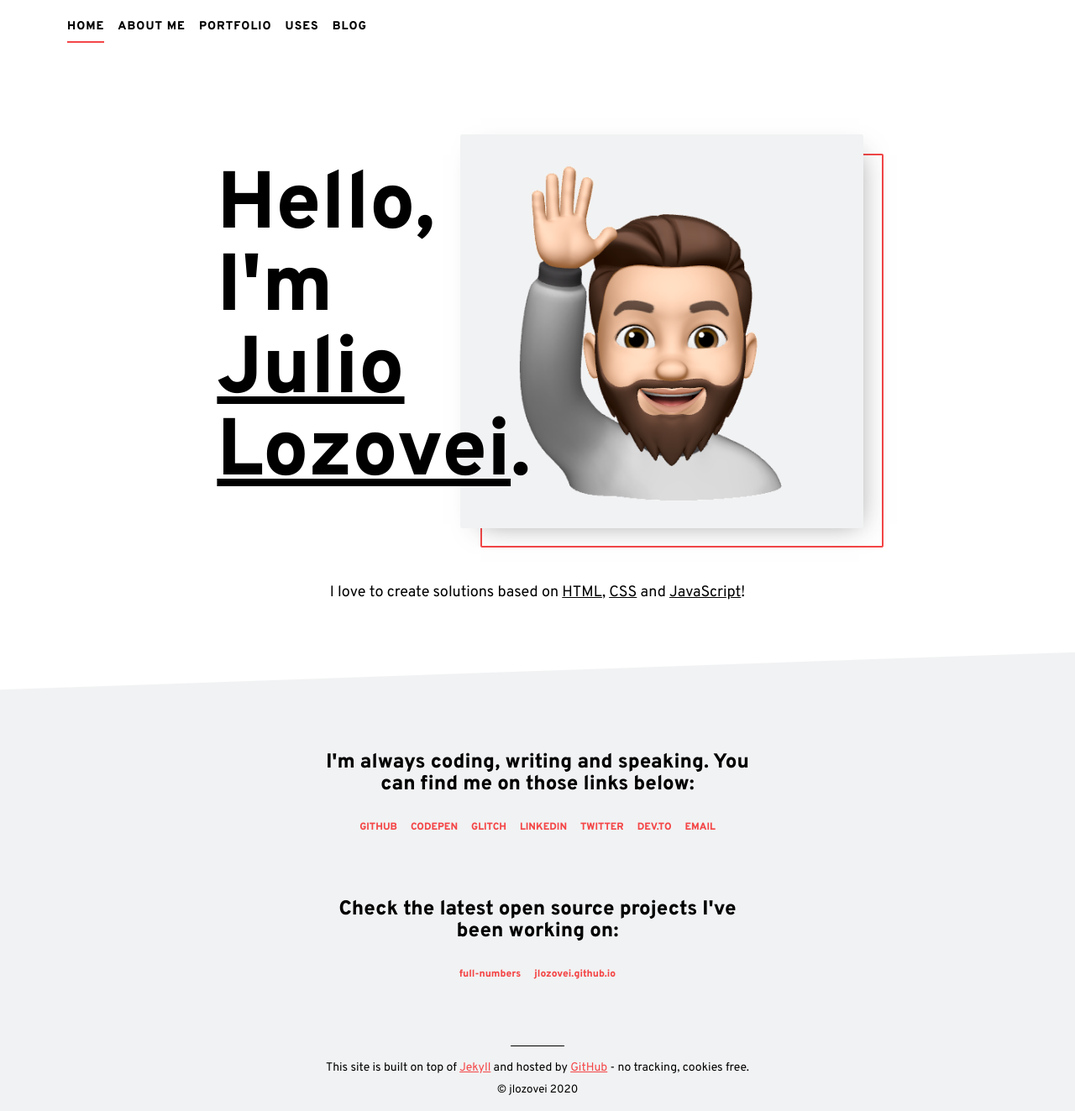
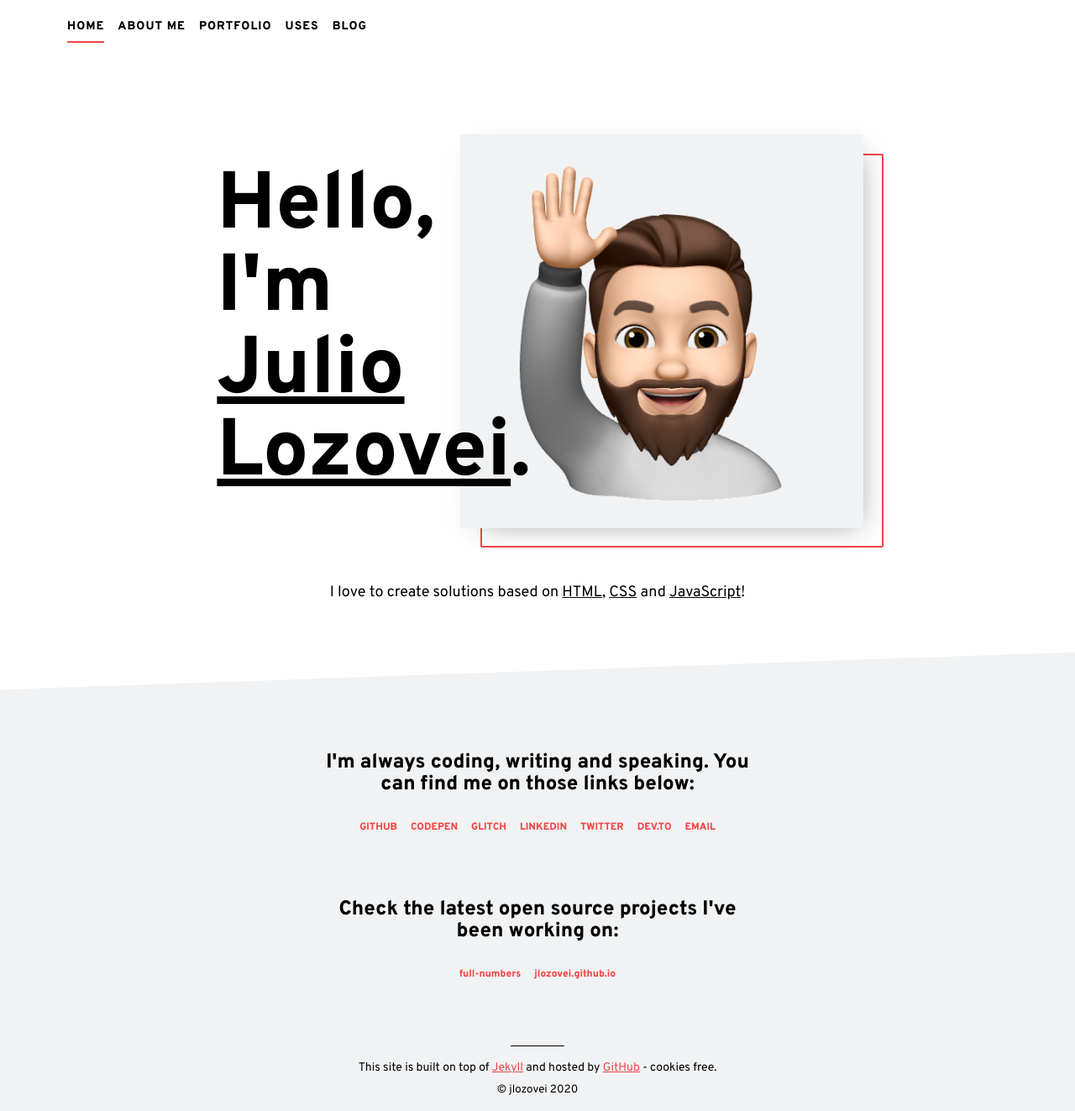
Before and after one commit to jlozovei/me, a Jekyll site: the page built from index.html, in a window 1280 px wide. Shown: the whole page at 84% size. Built offline with Jekyll 4.4.1, drawn with Linux system fonts in a browser that asks for light colours; Markdown is read by kramdown in place of the engine named in the settings.

Commit message:
update footer copy and favicon link

```diff
--- a/_includes/layout/footer.html
+++ b/_includes/layout/footer.html
@@ -1,6 +1,6 @@
 <footer class="footer">
   <div class="container">
-    <p>This site is built on top of <a href="https://jekyllrb.com/" target="_blank" rel="noopener noreferrer">Jekyll</a> and hosted by <a href="https://github.com/jlozovei/me" target="_blank" rel="noopener noreferrer">GitHub</a> - no tracking, cookies free.</p>
+    <p>This site is built on top of <a href="https://jekyllrb.com/" target="_blank" rel="noopener noreferrer">Jekyll</a> and hosted by <a href="https://github.com/jlozovei/me" target="_blank" rel="noopener noreferrer">GitHub</a> - cookies free.</p>
     <small>&copy; jlozovei {{ 'now' | date: "%Y" }}</small>
   </div>
 </footer>
--- a/_layouts/default.html
+++ b/_layouts/default.html
@@ -7,6 +7,7 @@ layout: compress
 <head>
   {% include meta/head.html %}
   <link rel="stylesheet" href="{{ site.baseurl }}/css/{{ page.slug }}.css">
+  <link rel="icon" href="{{ site.baseurl }}/favicon.ico" type="image/x-icon">
 </head>
 <body>
   {% include layout/header.html %}
```
